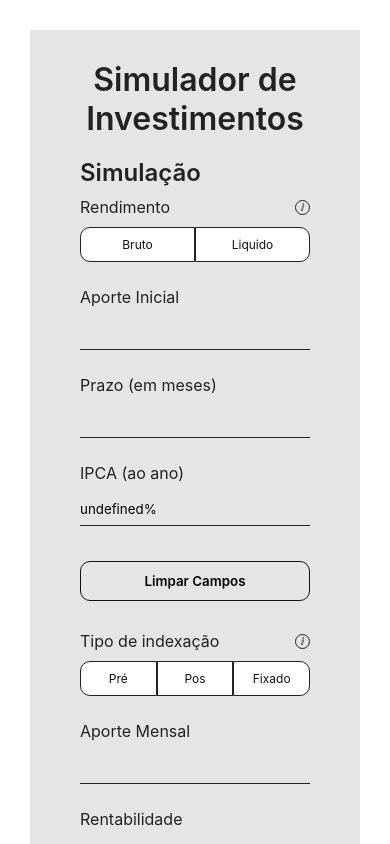
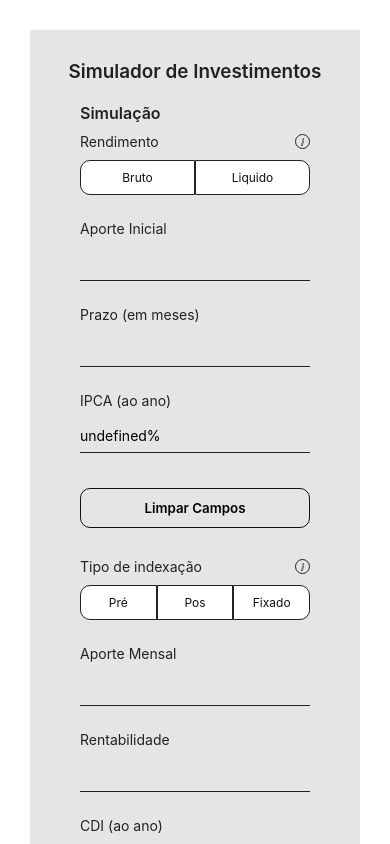
Before and after one commit to Brbuck/Desafio-Front-end, a React (Create React App) app: page / in a window 390 px wide. Shown: the top 844 px of the page. Built offline with nearby package versions, Linux system fonts and the light colour scheme; no server answers.

Commit message:
Update Styles

```diff
--- a/src/Components/Form/styles.scss
+++ b/src/Components/Form/styles.scss
@@ -1,8 +1,17 @@
 .wrapper {
     width: 100vw;
     height: 100vh;
+
     background-color: #fff;
     padding: 30px 30px 80px;
+
+    display: flex;
+    justify-content: center;
+    align-items: center;
+
+    @media screen and (max-width: 566px) {
+        height: 100%;
+    }
 
     .container {
         width: 100%;
@@ -12,6 +21,14 @@
 
         h1 {
             text-align: center;
+
+            @media screen and (max-width: 566px) {
+                font-size: 1.6rem;
+            }
+
+            @media screen and (max-width: 462px) {
+                font-size: 1.18rem;
+            }
         }
 
         .container-content {
@@ -41,6 +58,12 @@
                     height: 100%;
                     padding: 10px;
 
+                    h2 {
+                        @media screen and (max-width: 462px) {
+                            font-size: 1rem;
+                        }
+                    }
+
                     .wrapper-up {
                         div {
                             display: flex;
@@ -48,7 +71,10 @@
                             align-items: center;
                             margin: 10px 0px;
 
-                            span + span{
+                            span {
+                                font-size: 1rem;
+
+                                &:nth-child(2) {
                                     display: flex;
                                     justify-content: center;
                                     align-items: center;
@@ -58,6 +84,11 @@
                                     border-radius: 50%;
                                     border: 1px solid #222;
                                     cursor: pointer;
+                                }
+
+                                @media screen and (max-width: 462px) {
+                                    font-size: 0.875rem;
+                                }
                             }
                         }
 
@@ -70,7 +101,7 @@
                                     color: #fff;
                                     background-image: url("https://img.icons8.com/external-tal-revivo-duo-tal-revivo/25/000000/external-select-checkmark-symbol-to-choose-true-answer-basic-duo-tal-revivo.png");
                                     background-repeat: no-repeat;
-                                    background-position: calc(6px);
+                                    background-position: calc(50% - 30px);
                                     background-size: 13px;
                                 }
                             }
@@ -111,11 +142,19 @@
 
                             label {
                                 margin: 10px 0px;
+
+                                @media screen and (max-width: 462px) {
+                                    font-size: 0.875rem;
+                                }
                             }
 
                             input {
                                 border-bottom: 1px solid #222;
                                 padding: 8px 0px;
+
+                                @media screen and (max-width: 462px) {
+                                    font-size: 0.875rem;
+                                }
                             }
                         }
                     }
@@ -155,6 +194,6 @@
 }
 
 .erro {
-    margin-top: 5px;;
+    margin-top: 5px;
     color: red;
 }
--- a/src/Components/Modal/styles.scss
+++ b/src/Components/Modal/styles.scss
@@ -9,7 +9,7 @@
     display: flex;
     justify-content: center;
     align-items: center;
-    padding: 10px 30px;
+    padding: 10px 50px;
 
     background-color: rgba(0, 0, 0, 0.4);
 
@@ -39,7 +39,8 @@
             font-size: 20px;
             width: 60px;
             height: 40px;;
-            background-color: orange;
+            background-color: #ff8329;
+            border-radius: 10px;
             cursor: pointer;
         }
     }
--- a/src/Components/Simulacao/styles.scss
+++ b/src/Components/Simulacao/styles.scss
@@ -1,4 +1,4 @@
-.wrapper-container{
+.wrapper-container {
     display: flex;
     flex-direction: column;
     //justify-content: space-between;
@@ -6,17 +6,24 @@
     height: 100%;
     padding: 25px 20px;
 
-   h2{
+    @media screen and (max-width: 956px) {
+        padding-top: 80px;
+    }
+
+    h2 {
         margin-bottom: 15px;
         margin-left: 20px;
 
         @media screen and (max-width: 956px) {
             text-align: center;
         }
+
+        @media screen and (max-width: 462px) {
+            font-size: 1.2rem;
+        }
     }
 
-
-   .container-resultado{
+    .container-resultado {
         display: grid;
         grid-template-columns: repeat(auto-fit, minmax(180px, 1fr));
         justify-items: center;
@@ -24,28 +31,27 @@
         gap: 20px;
         padding: 10px 0px;
 
-        .card{
+        .card {
             display: flex;
             flex-direction: column;
             justify-content: space-between;
             align-items: center;
             width: 180px;
             height: 70px;
-            border: 2.5px solid #CFCFCF;
+            border: 2.5px solid #cfcfcf;
             padding: 4px;
             background-color: #fff;
 
-            span{
-                &:nth-child(1){
+            span {
+                &:nth-child(1) {
                     font-weight: bold;
                 }
             }
 
-            .color{
+            .color {
                 color: #38c44b;
                 font-weight: bold;
             }
-
         }
     }
 }
```
Lines whose indentation alone changed are shown as unchanged.
